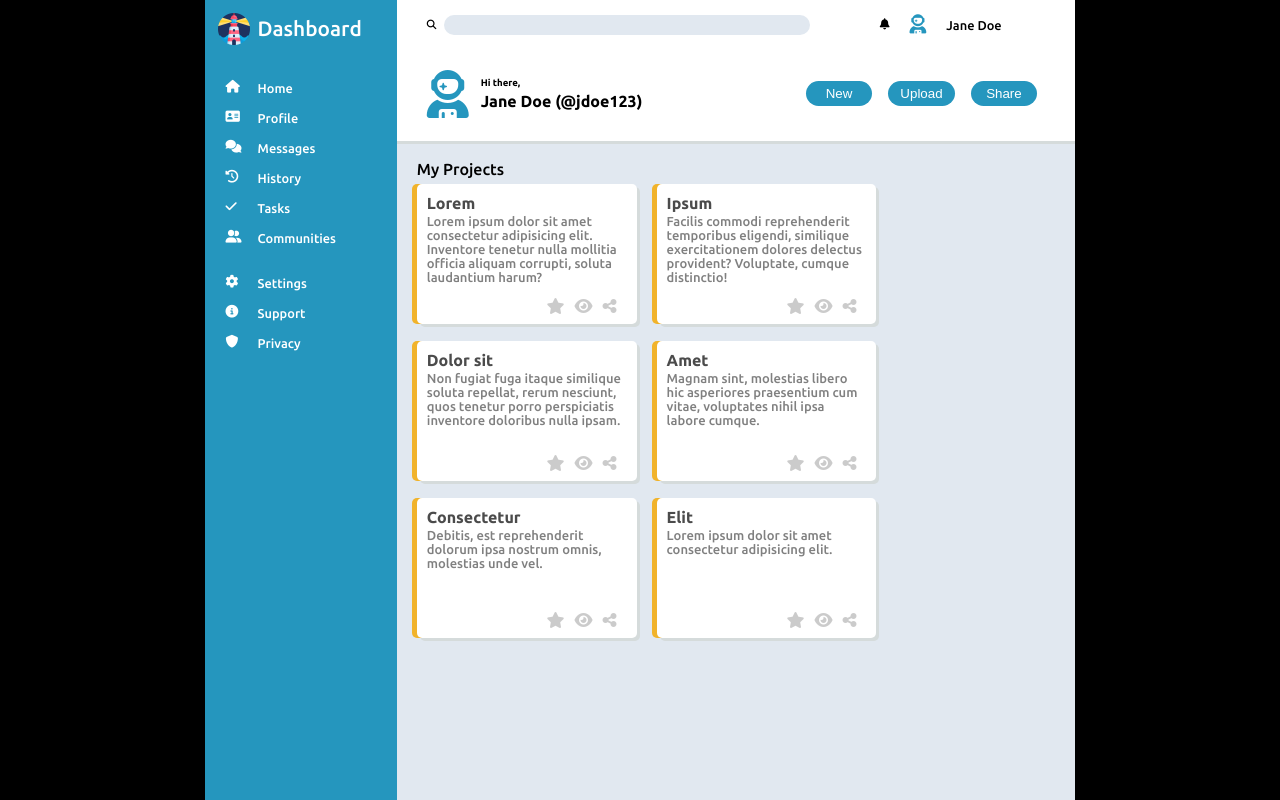
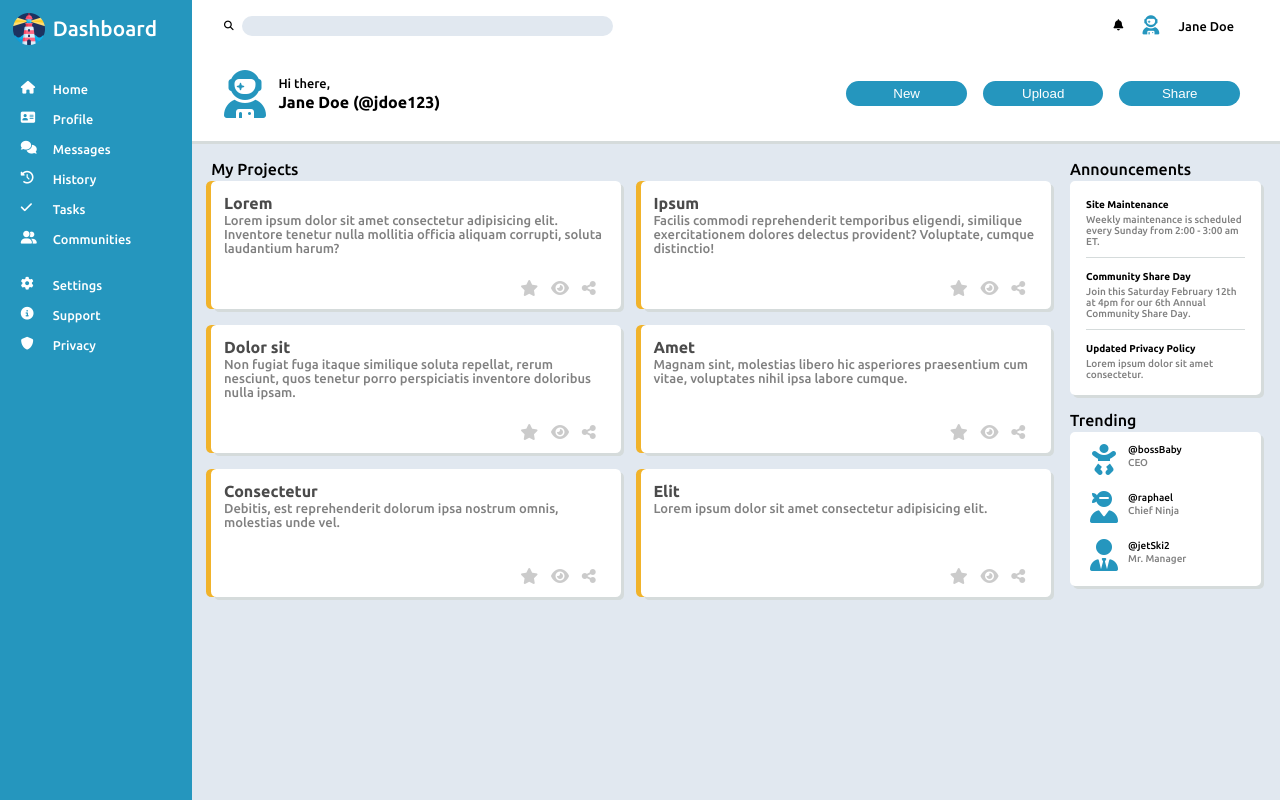
Before and after one commit to kpatel7c8/dashboard, a plain HTML site: page index.html in a window 1280 px wide. Drawn offline with Linux system fonts and the light colour scheme.

Commit message:
style aside

```diff
--- a/index.html
+++ b/index.html
@@ -125,47 +125,48 @@
       </article>
       </div>
     </section>
-    <!-- <aside>
+    <aside>
       <p>Announcements</p>
-      <div>
+      <div id="announcementsContainer">
         <article>
-          <h4>Site Maintenance</h4>
+          <h5>Site Maintenance</h5>
           <p>
-            Lorem ipsum dolor sit amet consectetur adipisicing elit. Minima unde omnis at fugiat vitae, ad, quos voluptas numquam magni quae harum? Velit optio, eius sunt tenetur numquam architecto ex laboriosam!
+            Weekly maintenance is scheduled every Sunday from 2:00 - 3:00 am ET.
           </p>
         </article>
         <article>
-          <h4>Community Share Day</h4>
+          <h5>Community Share Day</h5>
           <p>
-            Lorem ipsum dolor sit amet consectetur adipisicing elit. Minima unde omnis at fugiat vitae, ad, quos voluptas numquam magni quae harum? Velit optio, eius sunt tenetur numquam architecto ex laboriosam!
+            Join this Saturday February 12th at 4pm for our 6th Annual Community Share Day.
           </p>
         </article>
         <article>
-          <h4>Updated Privacy Policy</h4>
+          <h5>Updated Privacy Policy</h5>
           <p>
-            Lorem ipsum dolor sit amet consectetur adipisicing elit. Minima unde omnis at fugiat vitae, ad, quos voluptas numquam magni quae harum? Velit optio, eius sunt tenetur numquam architecto ex laboriosam!
+            Lorem ipsum dolor sit amet consectetur.
           </p>
         </article>
       </div>
-      <h3>Trending</h3>
-      <div id="trending">
-        <div>
-          <img src="" alt="person1">
-          <p>@person1</p>
-          <p>person1 title</p>
+      <p>Trending</p>
+      <div id="trendingContainer">
+        <div class="trendingAvatar">
+          <div class="avatarLogo"></div>
+          <i class="fa-solid fa-baby fa-2xl"></i>
+          <p class="trendingName">@bossBaby</p>
+          <p class="trendingTitle">CEO</p>
         </div>
-        <div>
-          <img src="" alt="person1">
-          <p>@person1</p>
-          <p>person1 title</p>
+        <div class="trendingAvatar">
+          <i class="fa-solid fa-user-ninja fa-2xl"></i>
+          <p class="trendingName">@raphael</p>
+          <p class="trendingTitle">Chief Ninja</p>
         </div>
-        <div>
-          <img src="" alt="person1">
-          <p>@person1</p>
-          <p>person1 title</p>
+        <div class="trendingAvatar">
+          <i class="fa-solid fa-user-tie fa-2xl"></i>
+          <p class="trendingName">@jetSki2</p>
+          <p class="trendingTitle">Mr. Manager</p>
         </div>
       </div>
-/    </aside> -->
+    </aside>
   </main>
 </body>
 </html>
--- a/style.css
+++ b/style.css
@@ -6,7 +6,7 @@ body {
   box-sizing: border-box;
   margin: 0 auto;
   display: grid;
-  width: 68vw;
+  width: 100vw;
   height: 100vh;
   grid-template: min(10rem, 18vh) 1fr / min(12rem, 20vw) 1fr;
   font-family: 'Ubuntu', sans-serif;
@@ -34,7 +34,7 @@ nav {
 }
 
 ul {
-  margin: 15px -1.7rem;
+  margin: 1rem -1.7rem;
 }
 
 li {
@@ -57,13 +57,13 @@ header {
 }
 
 #headerTop {
-  margin: 15px 30px;
+  margin: 1rem 2rem;
   grid-row: 1 / 2;
   display: grid;
-  grid-template-columns: 70% max-content max-content max-content;
+  grid-template-columns: 85% max-content max-content max-content;
   align-items: center;
   justify-items: center;
-  gap: 20px;
+  gap: 1.2rem;
   font-size: .8rem;
 }
 
@@ -76,15 +76,15 @@ input {
   background-color: rgba(225,232,240,255);
   width: 27vw;
   height: 1.1rem;
-  border-radius: 40px;
+  border-radius: 2.5rem;
   border: none;
-  margin-left: 5px;
-  padding-left: 10px;
-  padding-right: 10px;
+  margin-left: .33rem;
+  padding-left: .8rem;
+  padding-right: .8rem;
 }
 
 #headerBottom {
-  margin: 15px 30px;
+  margin: 1rem 2rem;
   grid-row: 2 / 3;
   display: grid;
   grid-template-columns: 10% 50% 1fr 1fr 1fr;
@@ -97,20 +97,21 @@ input {
 
 #hiUser p, #hiUser h4 {
   margin:0.2rem;
-  margin-left: -0.5rem;
+  margin-left: -3rem;
 }
 
 #hiUser p {
-  font-size: .6rem;
+  font-size: .8rem;
   font-weight:900;
+  font-weight: 100;
 }
 
 #headerBottom button {
   background-color: rgb(37, 150, 190);
   color: white;
   margin: 0.5rem;
-  padding: 5px;
-  border-radius: 40px;
+  padding: .33rem;
+  border-radius: 2.5rem;
   border: none;
 }
 
@@ -120,9 +121,10 @@ main {
   grid-column: 2 / 3;
   display: grid;
   grid-template-rows: 82vh;
-  grid-template-columns: 72% 1fr;
+  grid-template-columns: 80% 1fr;
   box-shadow: 0 -3px #D5DBDB;
-  padding: 0 20px;
+  padding: 0 1.2rem;
+  gap: 1rem 1.2rem;
 }
 
 #articleContainer {
@@ -130,24 +132,24 @@ main {
   height: fit-content;
   display: grid;
   grid-row: 1 / 2;
-  grid-template-rows: repeat(3, 140px);
+  grid-template-rows: repeat(3, 8rem);
   grid-template-columns: repeat(2, 1fr);
-  gap: 17px 20px;
-  margin-top: -10px;
+  gap: 1rem 1.2rem;
+  margin-top: -.8rem;
 }
 
 #articleContainer article {
   display: grid;
-  grid-template-rows: 20px 1fr;
-  padding: 10px;
+  grid-template-rows: 1.2rem 1fr;
+  padding: 0.8rem;
   background-color: white;
   border: none;
-  border-radius: 5px;
+  border-radius: 0.33rem;
   box-shadow: -5px 0 #f1b32b, 3px 3px #D5DBDB;
 }
 
 article h4 {
-  margin-top: 0px;
+  margin-top: 0;
   opacity: 70%;
 }
 
@@ -161,8 +163,91 @@ article p {
   display: grid;
   grid-template-columns: repeat(3, auto);
   justify-content: end;
-  gap: 10px;
-  padding-right: 10px;
+  gap: 0.8rem;
+  padding-right: 0.8rem;
   color: black;
   opacity: 20%;
 }
+
+aside {
+  display: grid;
+  grid-template-rows: repeat(4, min-content);
+}
+
+#announcementsContainer {
+  box-sizing: border-box;
+  height: fit-content;
+  display: grid;
+  grid-template-rows: repeat(3, auto);
+  margin-top: -0.8rem;
+  background-color: white;
+  border: none;
+  border-radius: 5px;
+  box-shadow: 3px 3px #D5DBDB;
+  padding: 0.33rem 1rem;
+  text-align: start;
+}
+
+#announcementsContainer article {
+  font-size: x-small;
+  border-bottom: 1px solid #D5DBDB;
+  justify-content: left;
+}
+
+#announcementsContainer article:last-child {
+  font-size: x-small;
+  border-bottom: none;
+  justify-content: left;
+}
+
+#announcementsContainer p, #trendingContainer p {
+  font-size: x-small;
+  margin-top: -0.8rem;
+}
+
+#announcementsContainer h5, #trendingContainer h5 {
+  font-size: x-small;
+  margin-top: 0.8rem;
+}
+
+.trendingAvatar {
+  display: grid;
+  grid-template: 3rem 1fr / 3rem 1fr;
+}
+
+#trendingContainer {
+  box-sizing: border-box;
+  height: fit-content;
+  display: grid;
+  grid-template-rows: repeat(3, 3rem);
+  margin-top: -0.8rem;
+  background-color: white;
+  border: none;
+  border-radius: 5px;
+  box-shadow: 3px 3px #D5DBDB;
+  padding: 5px 10px;
+  text-align: center;
+}
+
+.trendingAvatar .fa-2xl {
+  grid-column: 1 / 2;
+  grid-row: 1 / 3;
+  margin-top: 22px;
+  color: rgb(37, 150, 190);
+}
+
+.trendingAvatar .trendingName {
+  grid-column: 2 / 3;
+  grid-row: 1 / 2;
+  align-self: center;
+  justify-self: start;
+}
+
+.trendingAvatar .trendingTitle {
+  grid-column: 2 / 3;
+  grid-row: 2 / 3;
+  color: gray;
+  justify-self: start;
+  position: relative;
+  top: -15px;
+}
```
